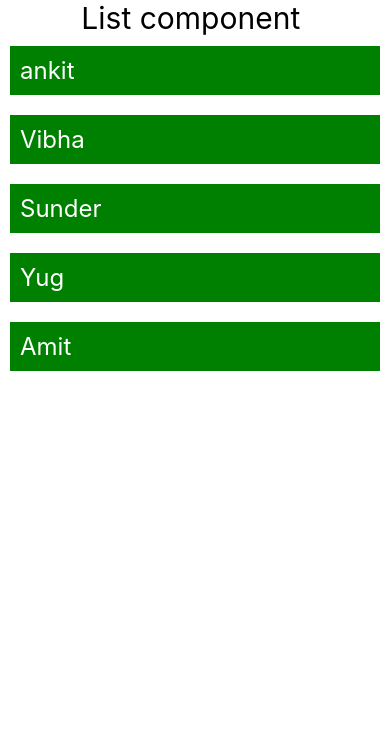
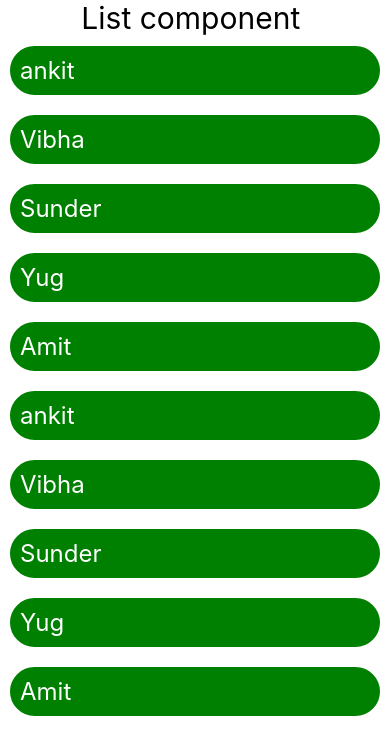
Before and after one commit to codewithankit047/LearnReactNativeAndriod, a React Native app: screen / in a window 390 px wide. Shown: the top 754 px of the page. Built offline with nearby package versions, Linux system fonts and the light colour scheme.

Commit message:
scrollable list with map

```diff
--- a/component/List.tsx
+++ b/component/List.tsx
@@ -1,5 +1,5 @@
 import React from 'react';
-import {Text, View, FlatList, StyleSheet} from 'react-native';
+import {Text, View, FlatList, StyleSheet, ScrollView} from 'react-native';
 
 const List = () => {
   const userData = [
@@ -28,13 +28,20 @@ const List = () => {
   return (
     <>
       <View>
+        <ScrollView style={{marginBottom:30}}>
         <Text style={{fontSize: 30, textAlign: 'center'}}>List component </Text>
         <FlatList
           data={userData}
           renderItem={({item}) => <Text style={styles?.item}>{item.name}</Text>}
           keyExtractor={item => item.id}
         />
+
+        {
+          userData?.map((item)=><Text style={styles?.item}>{item?.name}</Text>)
+        }
+        </ScrollView>
       </View>
+
     </>
   );
 };
@@ -47,6 +54,7 @@ const styles = StyleSheet.create({
     borderColor:'white',
     color:'white',
     borderWidth:10,
+    borderRadius: 95,
   },
 });
 
```
